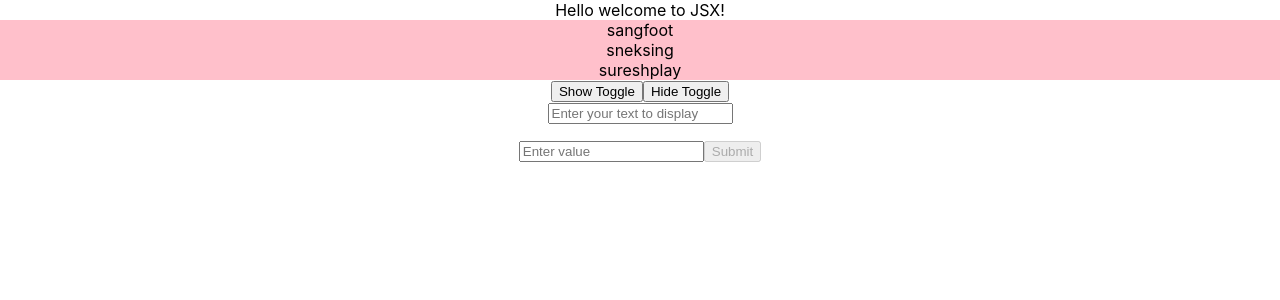
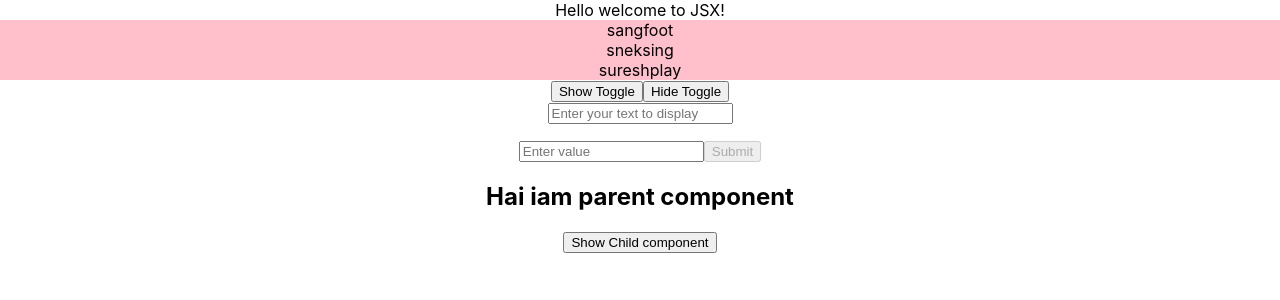
Before and after one commit to sangeetha2521/React-challenges, a React (Create React App) app in the folder react-basics/: page / in a window 1280 px wide. Shown: the top 300 px of the page. Built offline with nearby package versions, Linux system fonts and the light colour scheme.

Commit message:
Parent and child component added

```diff
--- a/react-basics/package.json
+++ b/react-basics/package.json
@@ -8,7 +8,7 @@
     "@testing-library/user-event": "^13.5.0",
     "react": "^18.2.0",
     "react-dom": "^18.2.0",
-    "react-scripts": "5.0.1",
+    "react-scripts": "^5.0.1",
     "web-vitals": "^2.1.4"
   },
   "scripts": {
--- a/react-basics/src/App.js
+++ b/react-basics/src/App.js
@@ -1,9 +1,10 @@
-import './App.css';
+import "./App.css";
 import Jsx from "./components/jsx";
-import Users from './components/Array';
-import HideContent from './components/Hidecontent';
-import TwowayBinding from './components/TwoWayBinding';
-import Disable from './components/DisableButton';
+import Users from "./components/Array";
+import HideContent from "./components/Hidecontent";
+import TwowayBinding from "./components/TwoWayBinding";
+import Disable from "./components/DisableButton";
+import ParantComponent from "./components/ParentComponent";
 
 function App() {
   return (
@@ -11,8 +12,9 @@ function App() {
       <Jsx />
       <Users />
       <HideContent />
-     <TwowayBinding/>
-     <Disable/>
+      <TwowayBinding />
+      <Disable />
+      <ParantComponent />
     </div>
   );
 }
--- /dev/null
+++ b/react-basics/src/components/ParentComponent/ChildComponent.js
@@ -0,0 +1,10 @@
+import React from "react";
+
+const ChildComponent = ({ setValue }) => {
+  return (
+    <>
+      <button onClick={() => setValue("From child component!")}>Show Child component</button>
+    </>
+  );
+};
+export default ChildComponent;
--- /dev/null
+++ b/react-basics/src/components/ParentComponent/index.js
@@ -0,0 +1,14 @@
+import react, { useState } from "react";
+import ChildComponent from "./ChildComponent";
+
+const ParentComponent = () => {
+  const [value, setValue] = useState("Hai iam parent component");
+
+  return (
+    <>
+      <h2>{value}</h2>
+      <ChildComponent setValue={setValue} />
+    </>
+  );
+};
+export default ParentComponent;
```
Also changed, not shown: 1 other file (tests, documents, lock files or other folders).
